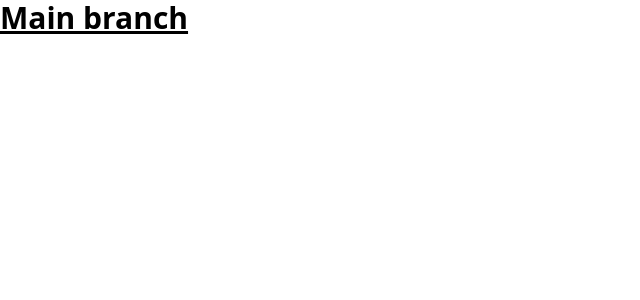
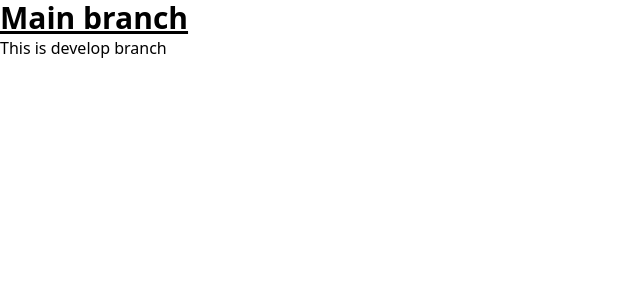
Before and after one commit to nguyenluongtrung/GIT_PRACTICE, a React (Vite) app in the folder Git_Practice/: page / in a window 1280 px wide. Shown: the top 300 px of the page, without its empty margins (0-640 px from the left). Built offline with nearby package versions, Linux system fonts and the light colour scheme.

Commit message:
Initialize develop branch

```diff
--- a/Git_Practice/src/App.tsx
+++ b/Git_Practice/src/App.tsx
@@ -1,7 +1,8 @@
 export default function App() {
-  return (
-    <h1 className="text-3xl font-bold underline">
-      Main branch
-    </h1>
-  )
+	return (
+		<>
+			<h1 className="text-3xl font-bold underline">Main branch</h1>
+			<p>This is develop branch</p>
+		</>
+	);
 }
```
